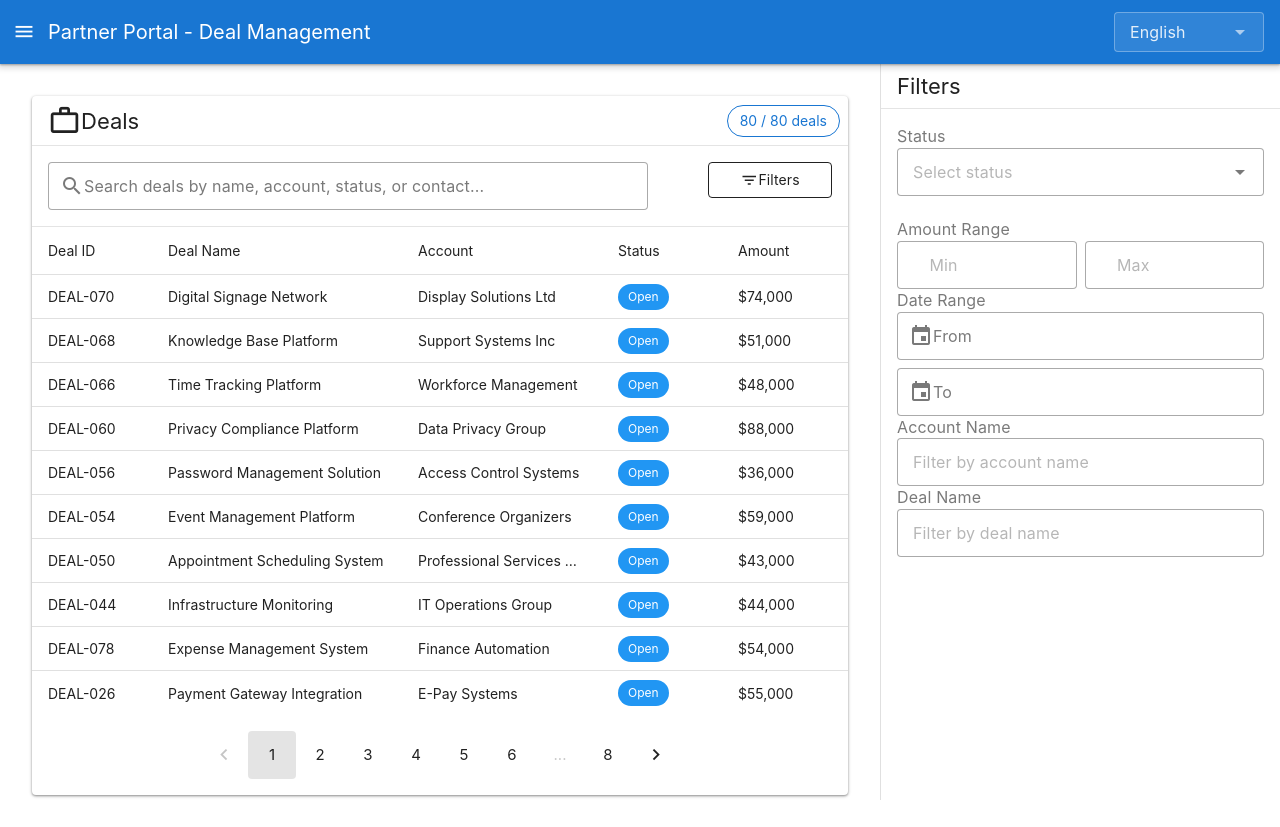
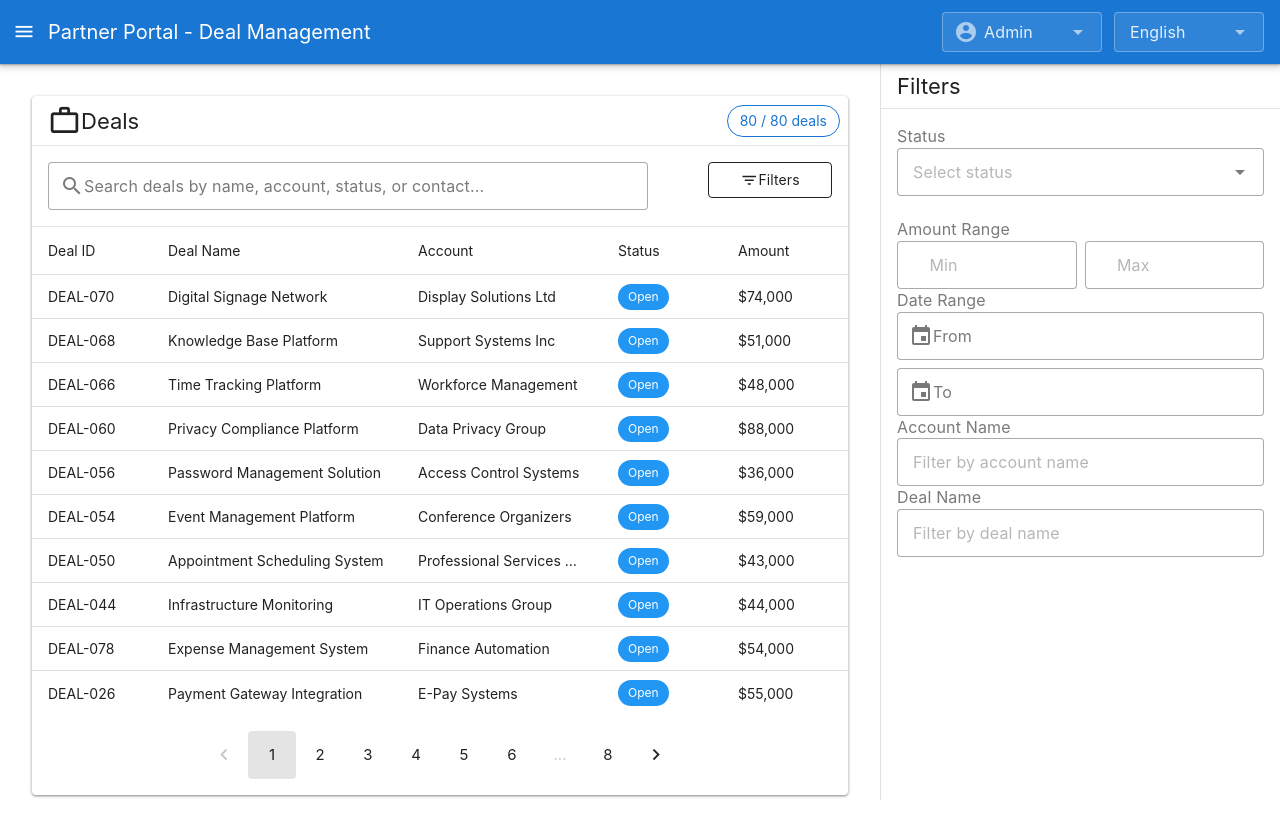
Before and after one commit to mariariazanova/partner-portal-dashboard, a Vue app: page /deals in a window 1280 px wide. Built offline with nearby package versions, Linux system fonts and the light colour scheme; the HTML template or start-up script is replaced by a standard one.

Commit message:
Implement role-based access

```diff
--- a/src/App.vue
+++ b/src/App.vue
@@ -3,10 +3,13 @@ import { ref, computed } from 'vue'
 import { RouterView, useRouter } from 'vue-router'
 import { useDisplay } from 'vuetify'
 import { useI18n } from 'vue-i18n'
+import { useAuthStore } from '@/stores/authStore'
+import { UserRole } from '@/types'
 
 const router = useRouter()
 const { mobile } = useDisplay()
 const { t, locale } = useI18n()
+const authStore = useAuthStore()
 const drawer = ref(false)
 
 const navItems = computed(() => [
@@ -21,6 +24,11 @@ const languages = [
   { value: 'es', title: 'Español' },
 ]
 
+const roles = [
+  { value: UserRole.ADMIN, title: 'Admin' },
+  { value: UserRole.PARTNER, title: 'Partner' },
+]
+
 function navigateTo(route: string) {
   router.push(route)
   drawer.value = false
@@ -29,6 +37,10 @@ function navigateTo(route: string) {
 function changeLanguage(newLocale: string) {
   locale.value = newLocale
   localStorage.setItem('locale', newLocale)
+}
+
+function changeRole(newRole: UserRole) {
+  authStore.setRole(newRole)
 }
 </script>
 
@@ -45,6 +57,20 @@ function changeLanguage(newLocale: string) {
       </v-toolbar-title>
 
       <v-spacer></v-spacer>
+
+      <!-- Role Switcher -->
+      <v-select
+        :model-value="authStore.currentRole"
+        :items="roles"
+        item-title="title"
+        item-value="value"
+        density="compact"
+        variant="outlined"
+        hide-details
+        prepend-inner-icon="mdi-account-circle"
+        class="role-select"
+        @update:model-value="changeRole"
+      />
 
       <!-- Language Switcher -->
       <v-select
@@ -81,6 +107,34 @@ function changeLanguage(newLocale: string) {
 </template>
 
 <style scoped>
+.role-select {
+  max-width: 160px;
+  min-width: 140px;
+  margin-right: 12px;
+}
+
+.role-select :deep(.v-field) {
+  background-color: rgba(255, 255, 255, 0.1);
+  color: white;
+}
+
+.role-select :deep(.v-field__input) {
+  color: white;
+  min-height: 36px;
+}
+
+.role-select :deep(.v-select__selection-text) {
+  color: white;
+}
+
+.role-select :deep(.v-field__outline) {
+  --v-field-border-opacity: 0.3;
+}
+
+.role-select :deep(.v-icon) {
+  color: white;
+}
+
 .language-select {
   max-width: 150px;
   min-width: 120px;
--- /dev/null
+++ b/src/stores/authStore.ts
@@ -0,0 +1,58 @@
+import { defineStore } from 'pinia'
+import { ref } from 'vue'
+import { UserRole } from '@/types'
+
+/**
+ * Auth Store for Role-Based Access Control
+ *
+ * - Simple role switching (Admin/Partner)
+ * - Admin can see all deals
+ * - Partner can only see deals assigned to them
+ * - Role persisted in localStorage
+ */
+
+// Get saved role from localStorage or default to Admin
+const savedRole = (localStorage.getItem('userRole') as UserRole) || UserRole.ADMIN
+
+// Mock partner ID for demo purposes
+const MOCK_PARTNER_ID = 'partner-001'
+
+export const useAuthStore = defineStore('auth', () => {
+  // State
+  const currentRole = ref<UserRole>(savedRole)
+  const partnerId = ref<string>(MOCK_PARTNER_ID)
+
+  // Actions
+  /**
+   * Set user role and persist to localStorage
+   */
+  function setRole(role: UserRole) {
+    currentRole.value = role
+    localStorage.setItem('userRole', role)
+  }
+
+  /**
+   * Check if current user is admin
+   */
+  function isAdmin(): boolean {
+    return currentRole.value === UserRole.ADMIN
+  }
+
+  /**
+   * Check if current user is partner
+   */
+  function isPartner(): boolean {
+    return currentRole.value === UserRole.PARTNER
+  }
+
+  return {
+    // State
+    currentRole,
+    partnerId,
+
+    // Actions
+    setRole,
+    isAdmin,
+    isPartner,
+  }
+})
--- a/src/stores/dealStore.ts
+++ b/src/stores/dealStore.ts
@@ -1,6 +1,7 @@
 import { defineStore } from 'pinia'
 import { ref, computed } from 'vue'
 import type { Deal, DealFilters, DealStatus } from '@/types'
+import { useAuthStore } from './authStore'
 
 /**
  * Deal Store with deduplication logic
@@ -12,8 +13,12 @@ import type { Deal, DealFilters, DealStatus } from '@/types'
  * - Multi-field search (dealName, accountName, status, description, contactPerson)
  * - Filter by status, amount range, date range, and specific fields
  * - Debounced search integration
+ *
+ * Block 5:
+ * - Role-based filtering (Admin sees all, Partner sees only assigned deals)
  */
 export const useDealStore = defineStore('deals', () => {
+  const authStore = useAuthStore()
   // State
   const deals = ref<Map<string, Deal>>(new Map()) // Using Map for O(1) deduplication
   const loading = ref(false)
@@ -44,9 +49,17 @@ export const useDealStore = defineStore('deals', () => {
   /**
    * Get filtered deals based on current filter state
    * Applies multi-field search and all active filters
+   * Block 5: Also applies role-based filtering
    */
   const filteredDeals = computed(() => {
     let result = allDeals.value
+
+    // Apply role-based filtering
+    // Partners can only see deals assigned to them
+    // Admins can see all deals
+    if (authStore.isPartner()) {
+      result = result.filter((deal) => deal.assignedTo === authStore.partnerId)
+    }
 
     // Apply global search across multiple fields
     if (filters.value.search) {
```
